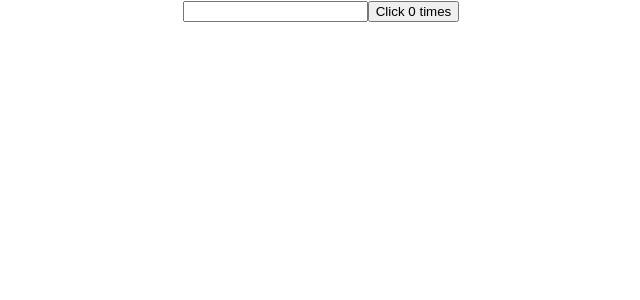
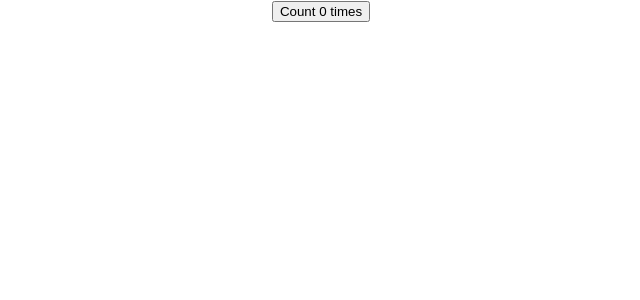
Before and after one commit to EstherHui/Hooks, a React (Create React App) app: page / in a window 1280 px wide. Shown: the top 300 px of the page, without its empty margins (319-959 px from the left). Built offline with nearby package versions, Linux system fonts and the light colour scheme.

Commit message:
useEffect - run after every render of component

```diff
--- a/src/App.js
+++ b/src/App.js
@@ -1,12 +1,14 @@
-import logo from './logo.svg';
+
 import './App.css';
 import ClassCounterOne from './component/ClassCounterOne';
+import HooksCounterOne from './component/HooksCounterOne';
 
 function App() {
   return (
     <div className="App">
 
-      <ClassCounterOne />
+      {/* <ClassCounterOne /> */}
+      <HooksCounterOne />
 
     </div>
   );
--- a/src/component/ClassCounterOne.js
+++ b/src/component/ClassCounterOne.js
@@ -1,3 +1,4 @@
+//class component
 import React, { Component } from 'react'
 
 class ClassCounterOne extends Component {
--- /dev/null
+++ b/src/component/HooksCounterOne.js
@@ -0,0 +1,19 @@
+import React, { useEffect, useState } from 'react'
+
+function HooksCounterOne() {
+
+    const [count, setCount] = useState(0)
+
+    useEffect(() => {
+        document.title= `Click ${count} times` //change the tab title
+    }) //pass as an argument everytime the component renser
+       //run after every render of the component
+
+  return (
+    <div>
+      <button onClick={()=> setCount(count+1)}> Count {count} times</button>
+    </div>
+  )
+}
+
+export default HooksCounterOne
```
